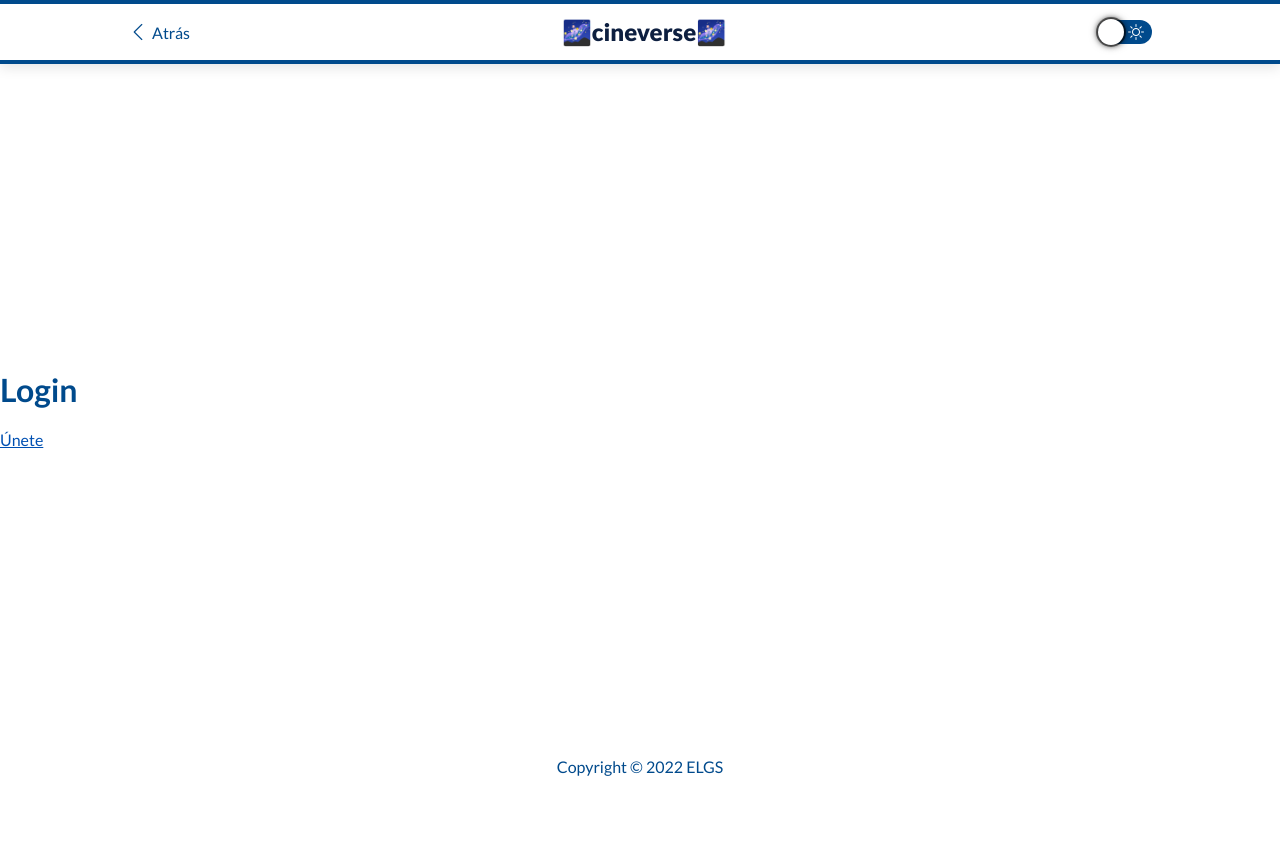
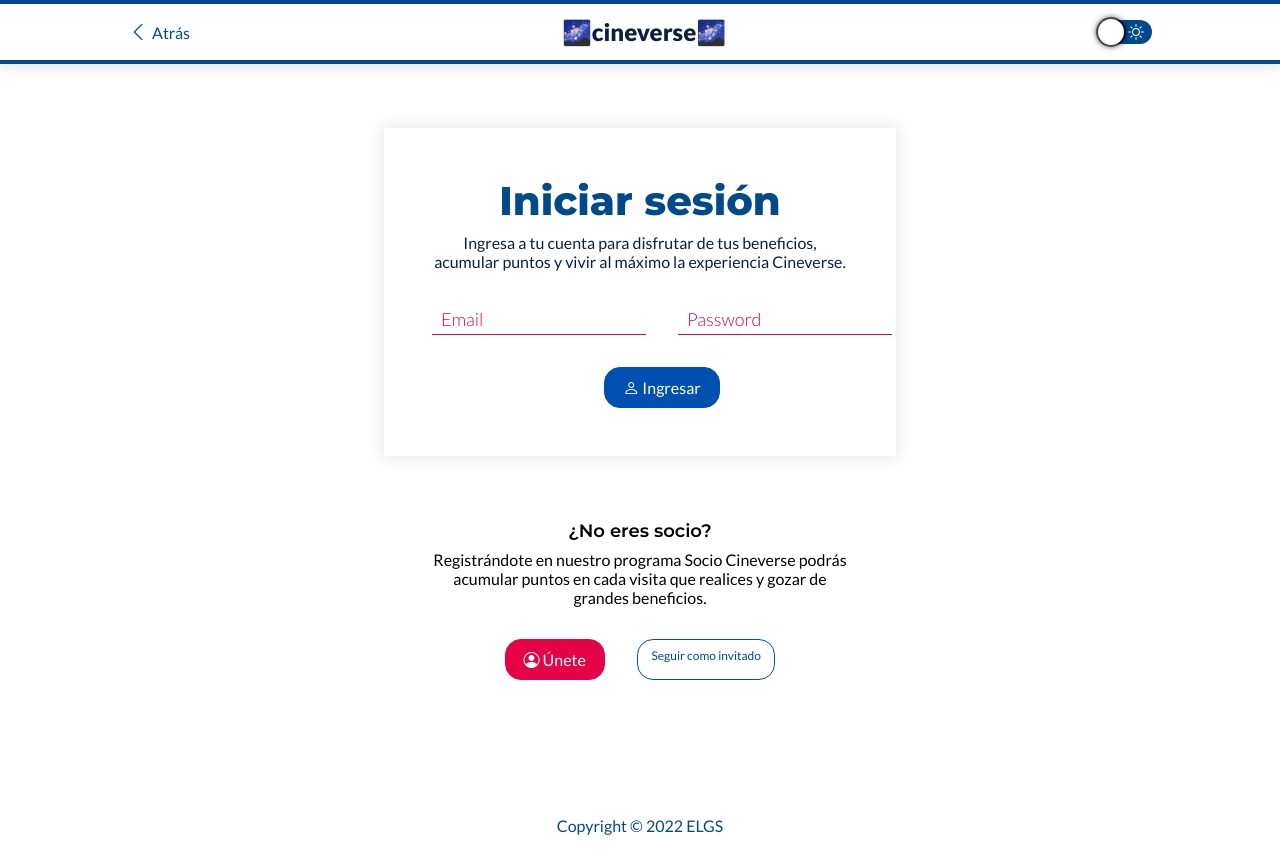
Before and after one commit to elliotgaramendi/cine-planeta, a React (Create React App) app: page /autenticacion/login in a window 1280 px wide. Before the commit the page ends 800 px from the top, so only its background shows below. Built offline with nearby package versions, Linux system fonts and the light colour scheme; no server answers.

Commit message:
page AuthenticationLogin

```diff
--- a/src/App.js
+++ b/src/App.js
@@ -3,13 +3,13 @@ import { Provider } from 'react-redux';
 import store from './redux/store';
 import {
   Routes,
-  Route,
-  Link,
+  Route
 } from 'react-router-dom';
 import CinemasLayout from './layouts/CinemasLayout';
 import CinemasHome from './pages/cinemas/CinemasHome';
 import AuthenticationLayout from './layouts/AuthenticationLayout';
 import AuthenticationRegister from './pages/authentication/AuthenticationRegister';
+import AuthenticationLogin from './pages/authentication/AuthenticationLogin';
 
 function App() {
   return (
@@ -22,12 +22,7 @@ function App() {
         </Route>
         <Route path='/autenticacion' element={<AuthenticationLayout />} >
           <Route path='registro' element={<AuthenticationRegister />} />
-          <Route path='login' element={
-            <>
-              <h1>Login</h1>
-              <Link to='/autenticacion/registro' style={{ color: '#0050b2' }}>Únete</Link>
-            </>
-          } />
+          <Route path='login' element={<AuthenticationLogin />} />
         </Route>
       </Routes>
     </Provider>
--- /dev/null
+++ b/src/pages/authentication/AuthenticationLogin.jsx
@@ -0,0 +1,60 @@
+import { Link } from 'react-router-dom';
+import '../../styles/scss/AuthenticationLogin.scss';
+
+const AuthenticationLogin = () => {
+  return (
+    <section className="authentication-login">
+      <div className="authentication-login__container">
+        <div className="authentication-login__card-login">
+          <div className="authentication-login__card-login-header">
+            <h2 className="authentication-login__card-login-title">Iniciar sesión</h2>
+            <p className="authentication-login__card-login-message">Ingresa a tu cuenta para disfrutar de tus beneficios, acumular puntos y vivir al máximo la experiencia Cineverse.</p>
+          </div>
+          <form
+            className="authentication-login__card-login-form"
+          >
+            <input
+              type="email"
+              placeholder="Email"
+              name="email"
+              className="authentication-login__card-login-input"
+              required
+            />
+            <input
+              type="password"
+              placeholder="Password"
+              name="password"
+              className="authentication-login__card-login-input"
+              required
+            />
+            <button className="authentication-login__card-login-button">
+              <i class="bi bi-person"></i> Ingresar
+            </button>
+          </form>
+        </div>
+        <div className="authentication-login__card-partner">
+          <div className="authentication-login__card-partner-header">
+            <h3 className="authentication-login__card-partner-title">¿No eres socio?</h3>
+            <p className="authentication-login__card-partner-message">Registrándote en nuestro programa Socio Cineverse podrás acumular puntos en cada visita que realices y gozar de grandes beneficios.</p>
+          </div>
+          <div className="authentication-login__card-partner-button-container">
+            <Link
+              to="/autenticacion/registro"
+              className="authentication-login__card-partner-button"
+            >
+              <i class="bi bi-person-circle"></i> Únete
+            </Link>
+            <Link
+              to="/dulceria"
+              className="authentication-login__card-partner-guest authentication-login__card-partner-guest--outline"
+            >
+              Seguir como invitado
+            </Link>
+          </div>
+        </div>
+      </div>
+    </section>
+  );
+};
+
+export default AuthenticationLogin;
--- a/src/pages/authentication/AuthenticationRegister.jsx
+++ b/src/pages/authentication/AuthenticationRegister.jsx
@@ -27,12 +27,12 @@ const AuthenticationRegister = () => {
               className="authentication-register__card-register-input"
               required
             />
-            <button className="authentication-register__card-register-button bg-blue-800 hover:bg-blue-900 py-2 rounded text-white font-bold">
+            <button className="authentication-register__card-register-button">
               <i class="bi bi-person-circle"></i> Unirme
             </button>
           </form>
         </div>
-        <div className="authentication-register__card-partner flex items-center justify-between">
+        <div className="authentication-register__card-partner">
           <div className="authentication-register__card-partner-header">
             <h3 className="authentication-register__card-partner-title">¿Ya eres socio?</h3>
             <p className="authentication-register__card-partner-message">Iniciando sesión en nuestro programa Socio Cineverse podrás acumular puntos en cada visita que realices y gozar de grandes beneficios.</p>
--- /dev/null
+++ b/src/styles/scss/AuthenticationLogin.scss
@@ -0,0 +1,117 @@
+@import './mixins';
+
+.authentication-login {
+  padding: var(--padding-section);
+
+  &__container {
+    @include d-flex-fd-ai-jc-g(column, stretch, stretch, 1rem);
+    @include container;
+  }
+
+  &__card-login {
+    @include d-flex-fd-ai-jc-g(column, stretch, stretch, 2rem);
+    box-shadow: 0 0 0.75rem 0.0625rem var(--secondary-shadow-color);
+    max-width: 256px;
+    margin: 0 auto;
+    padding: 2rem;
+    transition: var(--primary-all-transitions);
+
+    @include desktop() {
+      box-shadow: 0 0 1rem 0.125rem var(--secondary-shadow-color);
+      max-width: 512px;
+      box-sizing: border-box;
+      padding: 3rem;
+    }
+  }
+
+  &__card-login-header {
+    @include d-flex-fd-ai-jc-g(column, stretch, stretch, 0.5rem);
+    text-align: center;
+  }
+
+  &__card-login-title {
+    @include text(var(--primary-text-color), 800, 2rem, var(--secondary-font-family));
+
+    @include desktop() {
+      font-size: 2.5rem;
+    }
+  }
+
+  &__card-login-message {
+    @include text(var(--tertiary-text-color));
+  }
+
+  &__card-login-form {
+    @include d-flex-fd-ai-jc-g(column, stretch, stretch, 1rem);
+
+    @include desktop() {
+      @include d-grid-gtc-g(1fr 1fr, 2rem);
+    }
+  }
+
+  &__card-login-input {
+    @include input;
+  }
+
+  &__card-login-button {
+    @include button(var(--primary-button-color), #0050b280, var(--primary-border-radius), 0.75rem, 400, 0.625em 1.125em, var(--primary-active-button-color));
+    align-self: center;
+
+    @include desktop() {
+      font-size: 1rem;
+      justify-self: center;
+      grid-column: span 2;
+    }
+  }
+
+  &__card-partner {
+    @include d-flex-fd-ai-jc-g(column, stretch, stretch, 2rem);
+    max-width: 256px;
+    margin: 0 auto;
+    padding: 2rem;
+
+    @include desktop() {
+      max-width: 512px;
+      box-sizing: border-box;
+      padding: 3rem;
+    }
+  }
+
+  &__card-partner-header {
+    @include d-flex-fd-ai-jc-g(column, stretch, stretch, 0.5rem);
+    text-align: center;
+  }
+
+  &__card-partner-title {
+    @include text(var(--secondary-text-color), 600, 1rem, var(--secondary-font-family));
+
+    @include desktop() {
+      font-size: 1.125rem;
+    }
+  }
+
+  &__card-partner-message {
+    @include text(var(--secondary-text-color));
+  }
+
+  &__card-partner-button-container {
+    @include d-flex-fd-ai-jc-g(row, stretch, center, 0.75rem);
+
+    @include desktop() {
+      gap: 2rem;
+    }
+  }
+
+  &__card-partner-button {
+    @include button(var(--secondary-button-color), #e302467a, var(--primary-border-radius), 0.75rem, 400, 0.625em 1.125em, var(--secondary-active-button-color));
+    align-self: center;
+
+    @include desktop() {
+      font-size: 1rem;
+    }
+  }
+
+  &__card-partner-guest {
+    @include button(var(--primary-button-color), #0050b280, var(--primary-border-radius), 0.75rem, 400, 0.625em 1.125em, var(--primary-active-button-color));
+  }
+}
```
